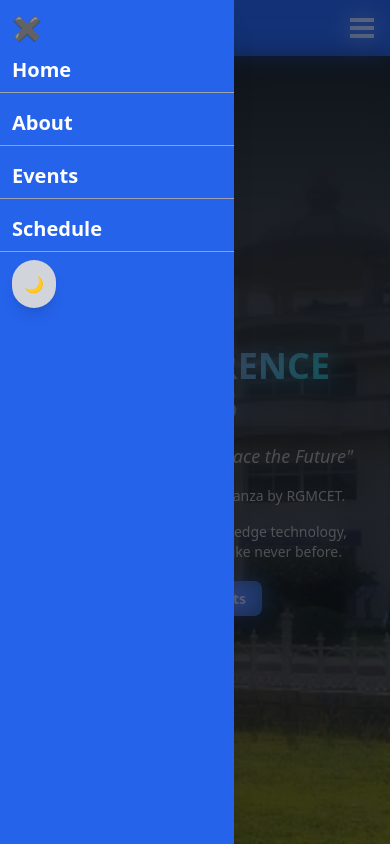
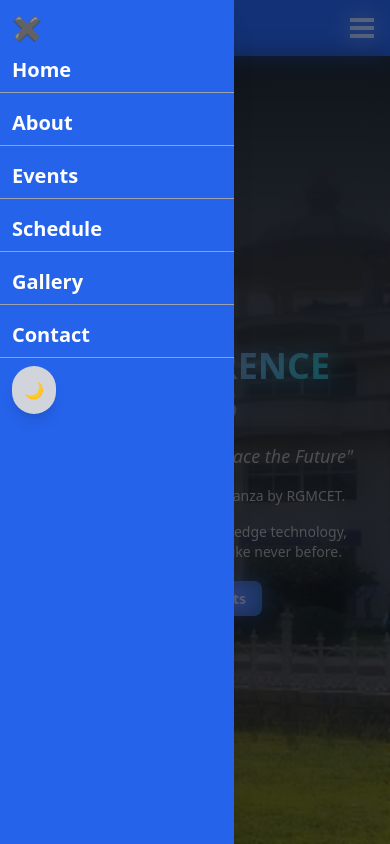
Before and after one commit to Vignesh07s/concurrence-2k25, a React (Create React App) app in the folder frontend/: page / in a window 390 px wide. Both pictures are taken after a click on the button 362 px from the left and 28 px from the top of the page. Shown: the top 844 px of the page. Built offline with nearby package versions, Linux system fonts and the light colour scheme; grey boxes are pictures that could not be loaded.

Commit message:
Update NavBar.js

```diff
--- a/frontend/src/components/NavBar.js
+++ b/frontend/src/components/NavBar.js
@@ -114,7 +114,7 @@
                                 </Link>
                                 <hr className="my-2 border-gray-400 dark:border-gray-600" />
                             </li>
-                            {/* <li>
+                             <li>
                                 <Link to="/gallery" className="block text-xl font-semibold hover:text-gray-300 dark:hover:text-gray-400 pl-3">
                                     Gallery
                                 </Link>
@@ -125,7 +125,7 @@
                                     Contact
                                 </Link>
                                 <hr className="my-2 border-gray-400 dark:border-gray-600" />
-                            </li> */}
+                            </li>
                         </ul>
 
                         {/* Dark Mode Toggle */}
```
